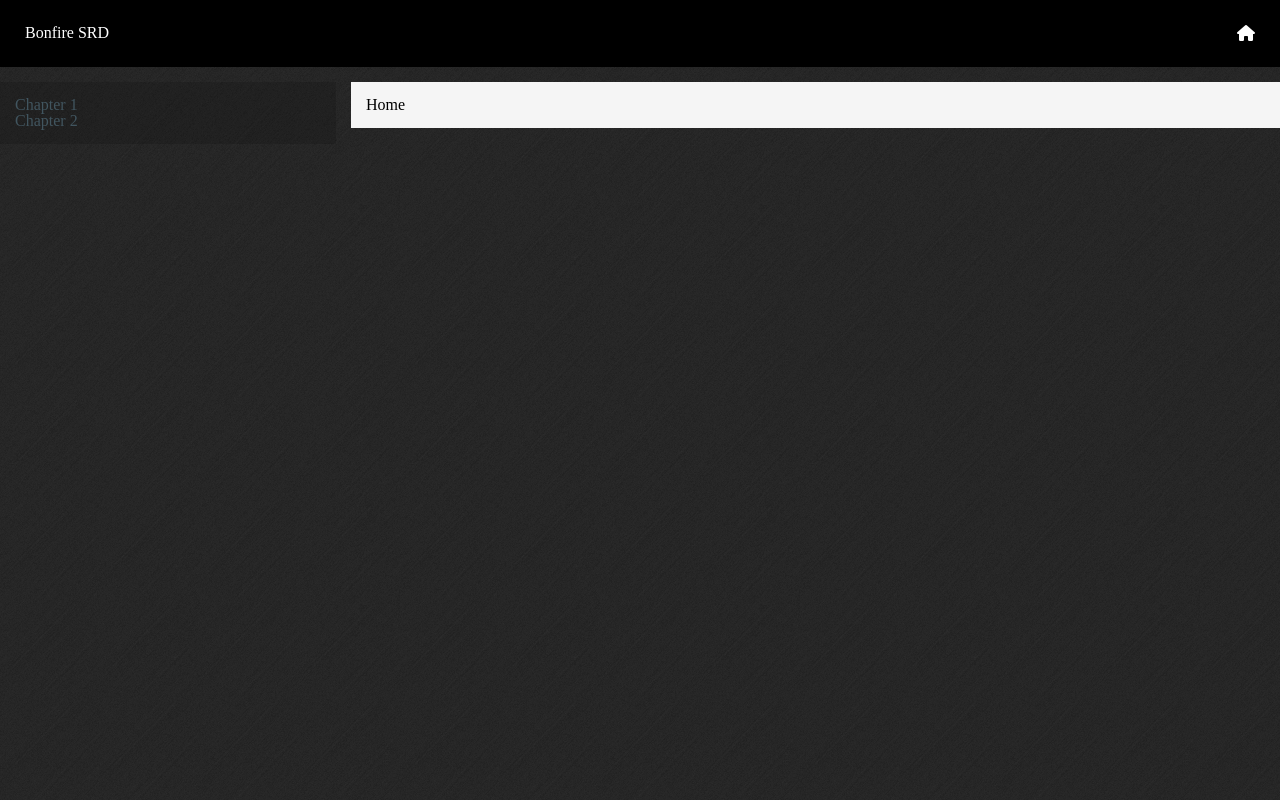
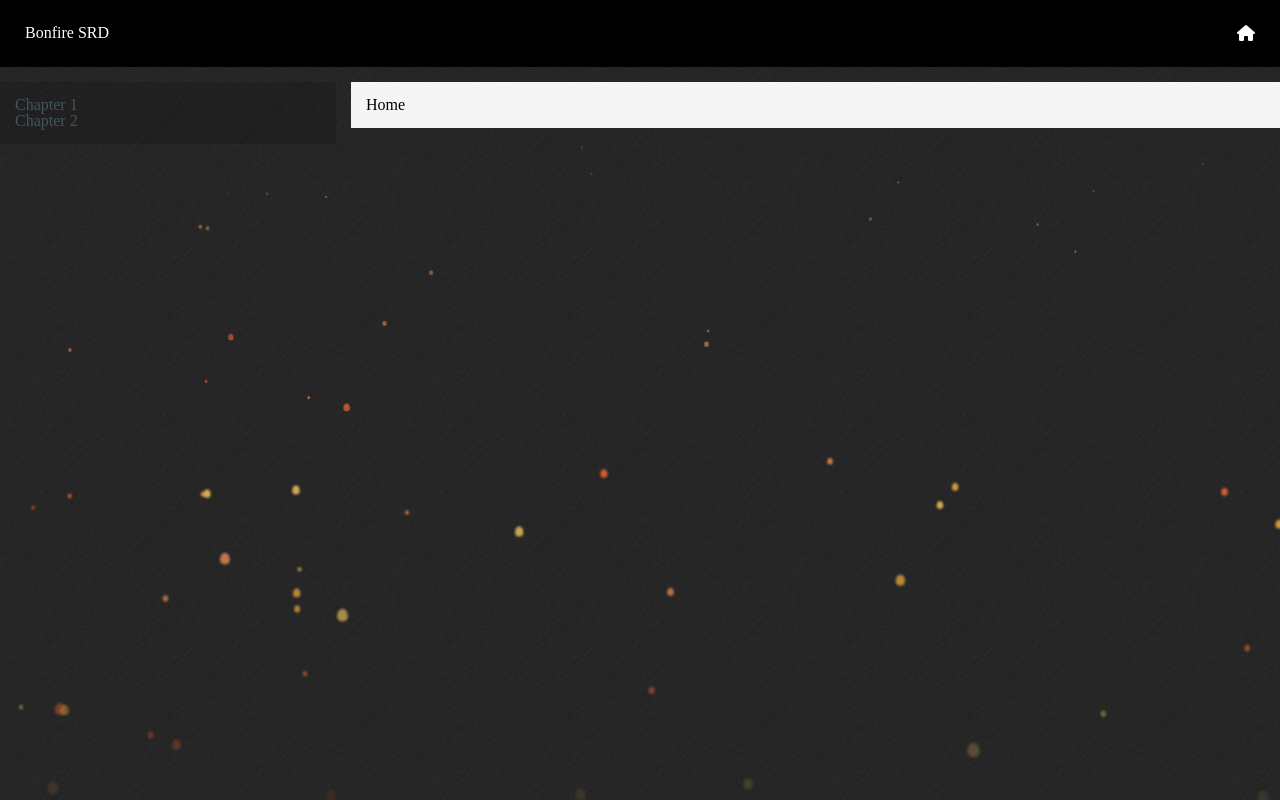
Before and after one commit to tpeschke/bonfire-srd-react, a React (Vite) app in the folder app/: page / in a window 1280 px wide. Shown: the top 800 px of the page. Built offline with nearby package versions, Linux system fonts and the light colour scheme; a web font is replaced by a local one.

Commit message:
adding a flame background

```diff
--- a/app/src/App.tsx
+++ b/app/src/App.tsx
@@ -1,5 +1,6 @@
 import './App.css'
 import ChapterNavigate from './components/chapterNavigate/ChapterNavigate'
+import FireBackground from './components/fireBackground/FireBackground'
 import Header from './components/header/Header'
 
 import AllRoutes from './routes/AllRoutes'
@@ -12,6 +13,7 @@ function App() {
         <ChapterNavigate />
         <AllRoutes />
       </div>
+      <FireBackground />
     </div>
   )
 }
--- /dev/null
+++ b/app/src/components/fireBackground/FireBackground.css
@@ -0,0 +1,53 @@
+.fire-background-shell {
+    position: absolute;
+    bottom: 0;
+    width: 100vw;
+    height: 100vh;
+    overflow: hidden;
+    z-index: -1;
+}
+
+.fire-container {
+    position: absolute;
+    bottom: -30px;
+    left: 0;
+    width: 100%;
+    height: 100px;
+    display: flex;
+    justify-content: space-around;
+    pointer-events: none;
+    z-index: 1;
+}
+
+.flame {
+    width: 15px;
+    height: 15px;
+    background: var(--accent);
+    border-radius: 50% 50% 50% 50% / 60% 60% 40% 40%;
+    position: absolute;
+    bottom: -10px;
+    filter: blur(3px);
+    opacity: 0;
+    transform: translateY(0) scale(0.5);
+    animation: flameAnimation 2s infinite ease-out;
+}
+
+@keyframes flameAnimation {
+    0% {
+        transform: translateY(0) scale(0.5);
+        opacity: 0;
+    }
+
+    30% {
+        opacity: 0.8;
+    }
+
+    60% {
+        opacity: 0.4;
+    }
+
+    100% {
+        transform: translateY(-100vh) scale(0);
+        opacity: 0;
+    }
+}
--- /dev/null
+++ b/app/src/components/fireBackground/FireBackground.tsx
@@ -0,0 +1,33 @@
+import './FireBackground.css'
+
+export default function FireBackground() {
+    const colors = ['#ff6b35', '#ff9a5a', '#ffd166', '#ffbc42'];
+
+    function createFlameStylings() {
+        const size = 10 + Math.random() * 20;
+        const leftPos = Math.random() * 100;
+        const delay = Math.random() * 15;
+        const duration = 5 + Math.random() * 5;
+
+        const randomColor = colors[Math.floor(Math.random() * colors.length)];
+
+        return {
+            width: `${size}px`,
+            height: `${size * 1.2}px`,
+            left: `${leftPos}%`,
+            backgroundColor: randomColor,
+            animationDelay: `${delay}s`,
+            animationDuration: `${duration}s`
+        }
+    }
+
+    return (
+        <div className="fire-background-shell">
+            <div className="fire-container" id="headerFire">
+                {[...Array(200).keys()].map(_ => {
+                    return <div className='flame' style={createFlameStylings()}></div>
+                })}
+            </div>
+        </div>
+    )
+}
```
